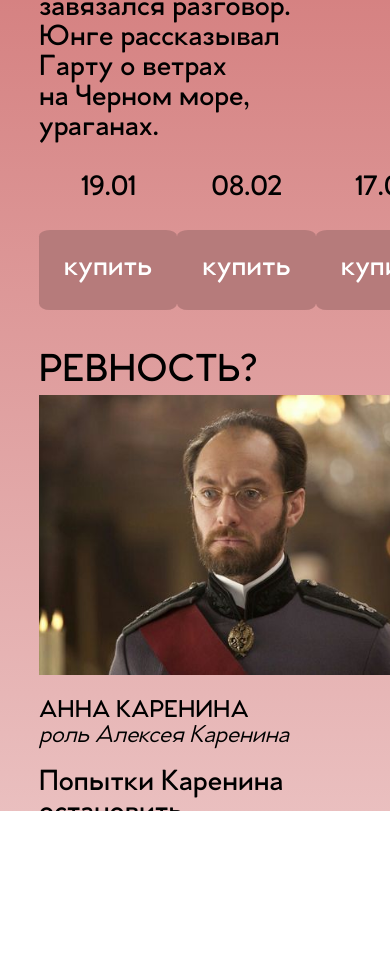
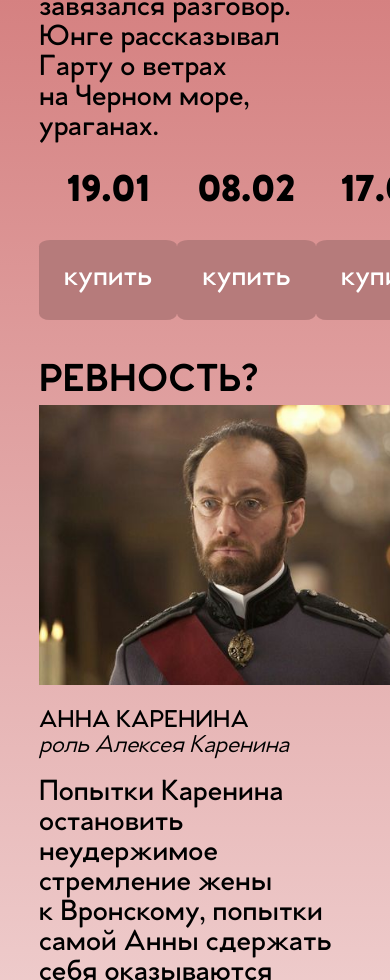
Before and after one commit to daianamalv/webpostertransform, a plain HTML site: page index.html in a window 390 px wide. Shown: the part 1730-2710 px from the top of the page. Drawn offline with Linux system fonts and the light colour scheme.

Commit message:
изменила типографику

```diff
--- a/styles/fonts.css
+++ b/styles/fonts.css
@@ -10,5 +10,16 @@
   src: url("../fonts/VentiCF-Medium.woff") format("woff");
 }
 
+@font-face {
+  font-family: "VentiCF-Bold";
+
+  src: url("../fonts/VentiCF-Bold.woff") format("woff");
+}
+
+@font-face {
+  font-family: "VentiCF-ExtraBold";
+
+  src: url("../fonts/VentiCF-ExtraBold.woff") format("woff");
+}
 
 @import url('https://fonts.googleapis.com/css?family=PT+Sans:400,700&subset=cyrillic');
--- a/styles/styles.css
+++ b/styles/styles.css
@@ -32,6 +32,8 @@ h1 {
 }
 
 h2 {
+  font-family: "VentiCF-Bold", sans-serif;
+
   font-size: 60px;
 }
 
@@ -115,6 +117,7 @@ a {
 
   text-align: center;
 
+  font-family: "VentiCF-Bold", sans-serif;
   font-size: 50px;
 }
 
@@ -188,6 +191,8 @@ ul {
 
   .date p {
     margin-bottom: 30px;
+
+    font-family: "VentiCF-ExtraBold", sans-serif;
   }
 }
 
@@ -213,7 +218,7 @@ ul {
     font-size: 15px;
   }
 
-  .date p, p, a {
+ p, a {
     font-size: 30px;
   }
 
@@ -223,6 +228,9 @@ ul {
 
   .date p {
     margin-bottom: 30px;
+
+    font-size: 40px;
+
   }
 
   .question_one {
@@ -235,7 +243,7 @@ ul {
 
 }
 
-@media all and (max-width:320px) {
+@media all and (max-width:320px) and (min-width:320px){
   h1 {
     width: 200px;
     margin: 30px 0 30px 30px;
@@ -275,7 +283,7 @@ a {
   margin-bottom: 0;
 }
 
-  .question_one, .question_two{
+  .question_one, .question_two {
     margin-bottom: 70px;
   }
 
```
Also changed, not shown: fonts/VentiCF-ExtraBold.woff (added).
